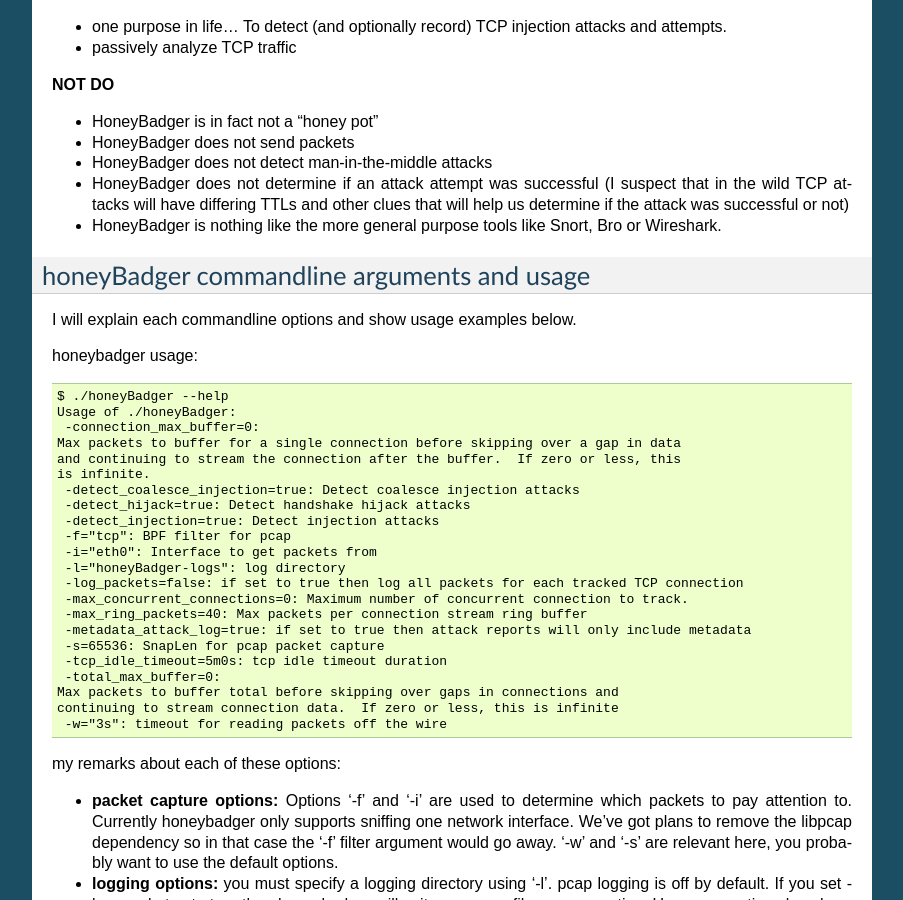
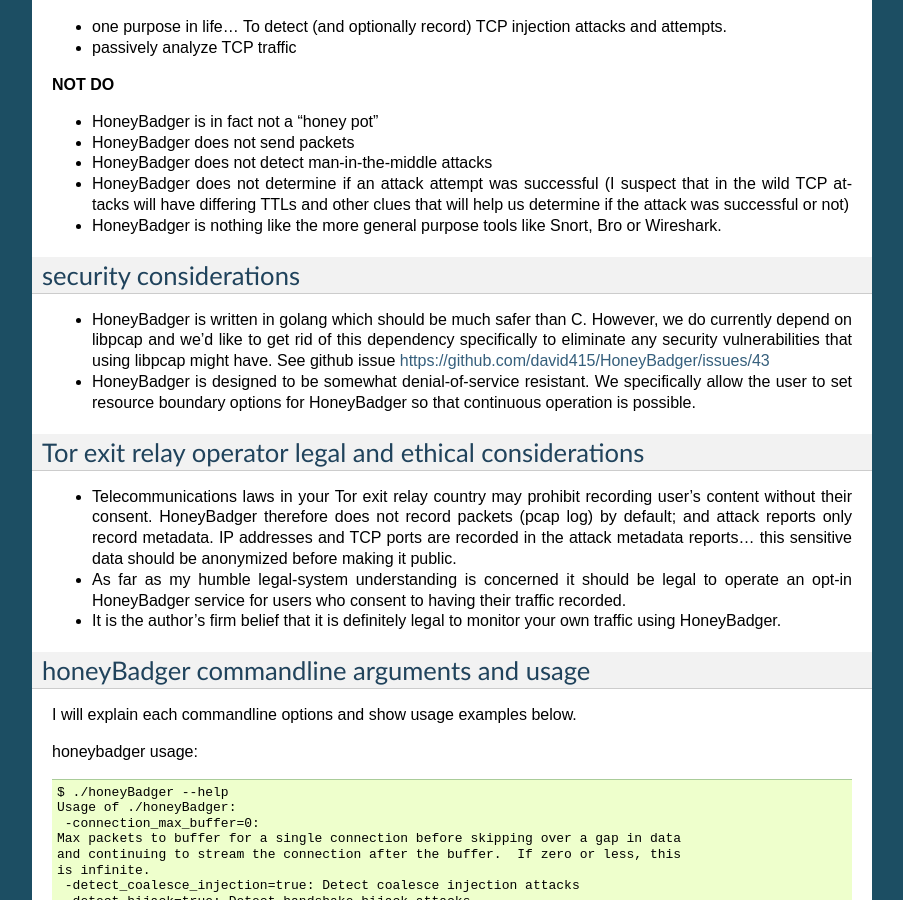
Before and after one commit to david415/HoneyBadger_docs, a Sphinx documentation site: the page built from source/index.rst, in a window 1280 px wide and 900 px high, scrolled down 893 px. Shown: the whole window, without its empty margins (198-1101 px from the left). Built offline with Sphinx 7.4.7, drawn with Linux system fonts in a browser that asks for light colours; some of the changed text lies outside the part shown.

Commit message:
Add security and tor exit legal considerations

```diff
--- a/source/index.rst
+++ b/source/index.rst
@@ -61,6 +61,24 @@
 
 - HoneyBadger is nothing like the more general purpose tools like Snort, Bro or Wireshark.
 
+
+security considerations
+-----------------------
+
+- HoneyBadger is written in golang which should be much safer than C. However, we do currently depend on libpcap and we'd like to get rid of this dependency specifically to eliminate any security vulnerabilities that using libpcap might have. See github issue https://github.com/david415/HoneyBadger/issues/43
+
+- HoneyBadger is designed to be somewhat denial-of-service resistant. We specifically allow the user to set resource boundary options for HoneyBadger so that continuous operation is possible.
+
+
+
+Tor exit relay operator legal and ethical considerations
+--------------------------------------------------------
+
+- Telecommunications laws in your Tor exit relay country may prohibit recording user's content without their consent. HoneyBadger therefore does not record packets (pcap log) by default; and attack reports only record metadata. IP addresses and TCP ports are recorded in the attack metadata reports... this sensitive data should be anonymized before making it public.
+
+- As far as my humble legal-system understanding is concerned it should be legal to operate an opt-in HoneyBadger service for users who consent to having their traffic recorded.
+
+- It is the author's firm belief that it is definitely legal to monitor your own traffic using HoneyBadger.
 
 
 honeyBadger commandline arguments and usage
```
